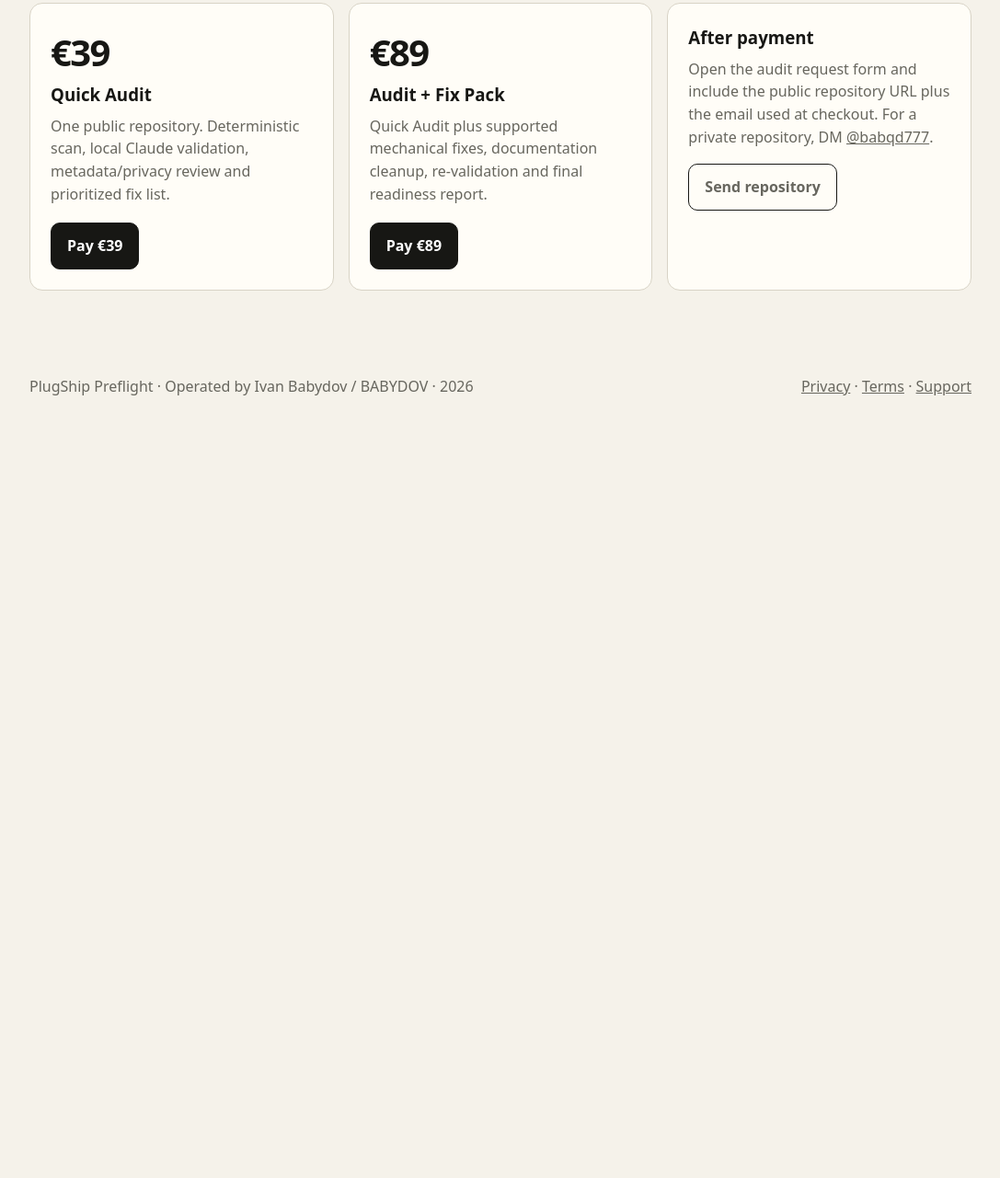
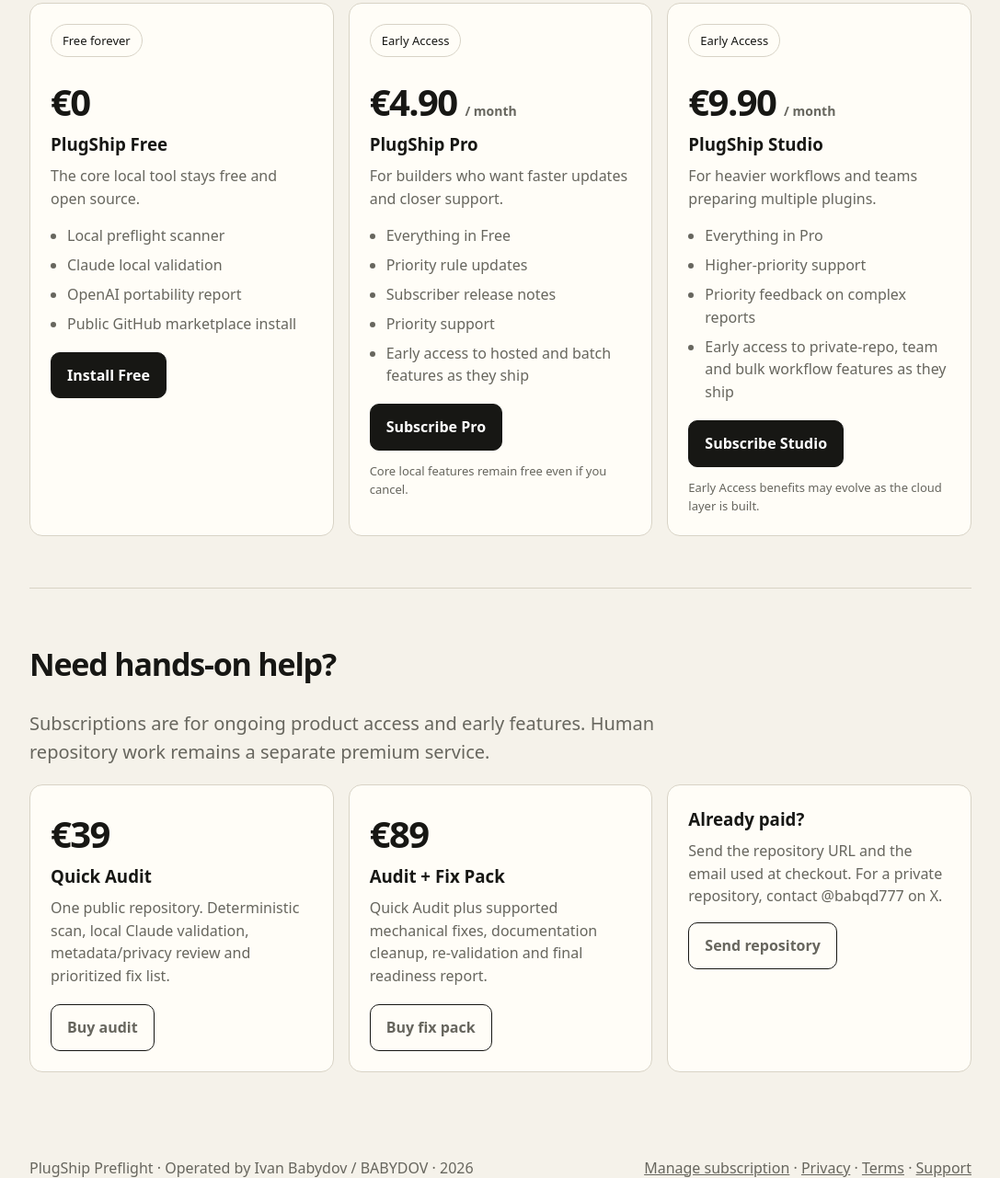
Before and after one commit to williamleewilliam1-star/plugship-preflight, a plain HTML site: page docs/index.html in a window 1280 px wide. Shown: the part 1519-2800 px from the top of the page at 92% size, without its empty margins (96-1183 px from the left). Before the commit the page ends 1995 px from the top, so only its background shows below. Drawn offline with Linux system fonts and the light colour scheme.

Commit message:
Add Free Pro Studio subscription plans

```diff
--- a/docs/index.html
+++ b/docs/index.html
@@ -24,22 +24,23 @@
     .grid{display:grid;grid-template-columns:repeat(3,1fr);gap:16px}
     .card{background:var(--panel);border:1px solid var(--line);border-radius:14px;padding:22px}
     .card h3{margin:0 0 8px}.card p{margin:0;color:var(--muted)}
+    .card ul{padding-left:18px;margin:16px 0 0;color:var(--muted)}.card li{margin:7px 0}.plan-note{font-size:13px;color:var(--muted);margin-top:12px!important}
     pre{white-space:pre-wrap;word-break:break-word;background:#191916;color:#f6f2e8;border-radius:14px;padding:20px;overflow:auto}
-    .price{font-size:40px;font-weight:760;letter-spacing:-.04em}
+    .price{font-size:40px;font-weight:760;letter-spacing:-.04em}.price small{font-size:14px;font-weight:600;letter-spacing:0;color:var(--muted)}
     .small{font-size:14px;color:var(--muted)} footer{padding:36px 0 16px;color:var(--muted);display:flex;justify-content:space-between;gap:18px}
     @media(max-width:760px){.hero,.grid{grid-template-columns:1fr}.metric{border-left:0;padding-left:0}.navlinks{display:none}}
   </style>
 </head>
 <body>
 <div class="wrap">
-  <nav><div class="brand">PLUGSHIP</div><div class="navlinks"><a href="#install">Install</a><a href="#audit">Audit</a><a href="privacy.html">Privacy</a><a href="terms.html">Terms</a></div></nav>
+  <nav><div class="brand">PLUGSHIP</div><div class="navlinks"><a href="#install">Install</a><a href="#pricing">Pricing</a><a href="#human">Human service</a><a href="privacy.html">Privacy</a><a href="terms.html">Terms</a></div></nav>
   <main>
     <div class="hero">
       <div>
         <span class="pill">Local-first · Open source · MIT</span>
         <h1>Ship Claude plugins without blind spots.</h1>
         <p class="lead">PlugShip Preflight checks plugin structure, manifests, documentation, privacy metadata, file hygiene, MCP and skill configuration, credential-like literals, and Claude’s local validator before directory review.</p>
-        <div class="cta"><a class="btn primary" href="https://github.com/williamleewilliam1-star/plugship-preflight">View on GitHub</a><a class="btn" href="#audit">Get an audit</a></div>
+        <div class="cta"><a class="btn primary" href="#install">Install Free</a><a class="btn" href="#pricing">Compare plans</a></div>
       </div>
       <div class="metric"><strong>0 / 0 / 0</strong><span>BLOCK · HOLD · WARN on the current self-test</span></div>
     </div>
@@ -57,18 +58,27 @@
         <div class="card"><h3>Official validation</h3><p>Runs Claude Code validation against the plugin manifest and marketplace manifest independently.</p></div>
       </div>
     </section>
-    <section id="audit">
-      <h2>Need a reviewed package?</h2>
+    <section id="pricing">
+      <h2>Start free. Upgrade only when you want more.</h2>
       <div class="grid">
-        <div class="card"><div class="price">€39</div><h3>Quick Audit</h3><p>One public repository. Deterministic scan, local Claude validation, metadata/privacy review and prioritized fix list.</p><p style="margin-top:18px"><a class="btn primary" href="https://buy.stripe.com/28E8wI2F44zK699gHmaZi00">Pay €39</a></p></div>
-        <div class="card"><div class="price">€89</div><h3>Audit + Fix Pack</h3><p>Quick Audit plus supported mechanical fixes, documentation cleanup, re-validation and final readiness report.</p><p style="margin-top:18px"><a class="btn primary" href="https://buy.stripe.com/7sY4gscfE8Q01STgHmaZi01">Pay €89</a></p></div>
-        <div class="card"><h3>After payment</h3><p>Open the audit request form and include the public repository URL plus the email used at checkout. For a private repository, DM <a href="https://x.com/babqd777">@babqd777</a>.</p><p style="margin-top:16px"><a class="btn" href="https://github.com/williamleewilliam1-star/plugship-preflight/issues/new?template=audit-request.md">Send repository</a></p></div>
+        <div class="card"><span class="pill">Free forever</span><div class="price">€0</div><h3>PlugShip Free</h3><p>The core local tool stays free and open source.</p><ul><li>Local preflight scanner</li><li>Claude local validation</li><li>OpenAI portability report</li><li>Public GitHub marketplace install</li></ul><p style="margin-top:18px"><a class="btn primary" href="#install">Install Free</a></p></div>
+        <div class="card"><span class="pill">Early Access</span><div class="price">€4.90 <small>/ month</small></div><h3>PlugShip Pro</h3><p>For builders who want faster updates and closer support.</p><ul><li>Everything in Free</li><li>Priority rule updates</li><li>Subscriber release notes</li><li>Priority support</li><li>Early access to hosted and batch features as they ship</li></ul><p style="margin-top:18px"><a class="btn primary" href="https://buy.stripe.com/9B6dR2bbA8Q0fJJbn2aZi02">Subscribe Pro</a></p><p class="plan-note">Core local features remain free even if you cancel.</p></div>
+        <div class="card"><span class="pill">Early Access</span><div class="price">€9.90 <small>/ month</small></div><h3>PlugShip Studio</h3><p>For heavier workflows and teams preparing multiple plugins.</p><ul><li>Everything in Pro</li><li>Higher-priority support</li><li>Priority feedback on complex reports</li><li>Early access to private-repo, team and bulk workflow features as they ship</li></ul><p style="margin-top:18px"><a class="btn primary" href="https://buy.stripe.com/5kQdR27Zod6g2WX2QwaZi03">Subscribe Studio</a></p><p class="plan-note">Early Access benefits may evolve as the cloud layer is built.</p></div>
+      </div>
+    </section>
+    <section id="human">
+      <h2>Need hands-on help?</h2>
+      <p class="lead">Subscriptions are for ongoing product access and early features. Human repository work remains a separate premium service.</p>
+      <div class="grid">
+        <div class="card"><div class="price">€39</div><h3>Quick Audit</h3><p>One public repository. Deterministic scan, local Claude validation, metadata/privacy review and prioritized fix list.</p><p style="margin-top:18px"><a class="btn" href="https://buy.stripe.com/28E8wI2F44zK699gHmaZi00">Buy audit</a></p></div>
+        <div class="card"><div class="price">€89</div><h3>Audit + Fix Pack</h3><p>Quick Audit plus supported mechanical fixes, documentation cleanup, re-validation and final readiness report.</p><p style="margin-top:18px"><a class="btn" href="https://buy.stripe.com/7sY4gscfE8Q01STgHmaZi01">Buy fix pack</a></p></div>
+        <div class="card"><h3>Already paid?</h3><p>Send the repository URL and the email used at checkout. For a private repository, contact @babqd777 on X.</p><p style="margin-top:16px"><a class="btn" href="https://github.com/williamleewilliam1-star/plugship-preflight/issues/new?template=audit-request.md">Send repository</a></p></div>
       </div>
     </section>
   </main>
   <footer>
     <span>PlugShip Preflight · Operated by Ivan Babydov / BABYDOV · 2026</span>
-    <span><a href="privacy.html">Privacy</a> · <a href="terms.html">Terms</a> · <a href="https://github.com/williamleewilliam1-star/plugship-preflight/issues">Support</a></span>
+    <span><a href="https://billing.stripe.com/p/login/28E8wI2F44zK699gHmaZi00">Manage subscription</a> · <a href="privacy.html">Privacy</a> · <a href="terms.html">Terms</a> · <a href="https://github.com/williamleewilliam1-star/plugship-preflight/issues">Support</a></span>
   </footer>
 </div>
 </body>
```
Also changed, not shown: docs/terms.html (+4 -1 lines), 1 other file.
